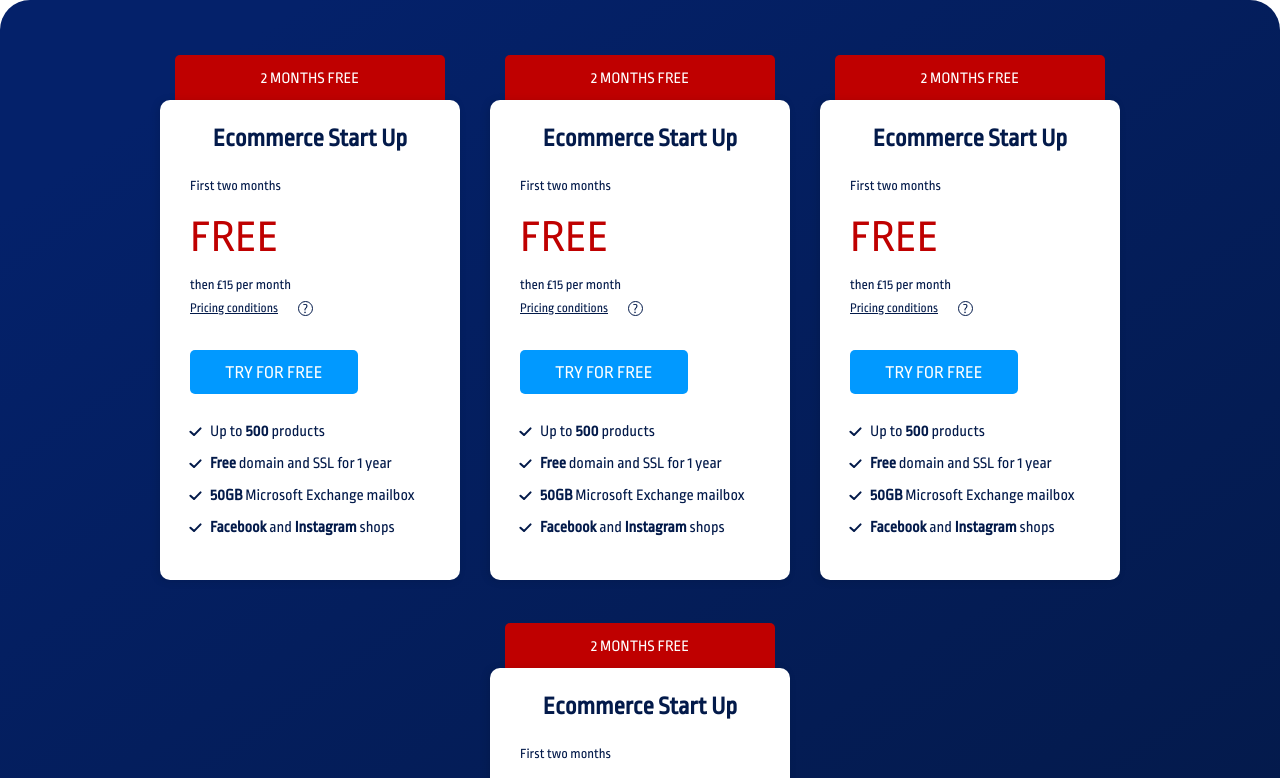
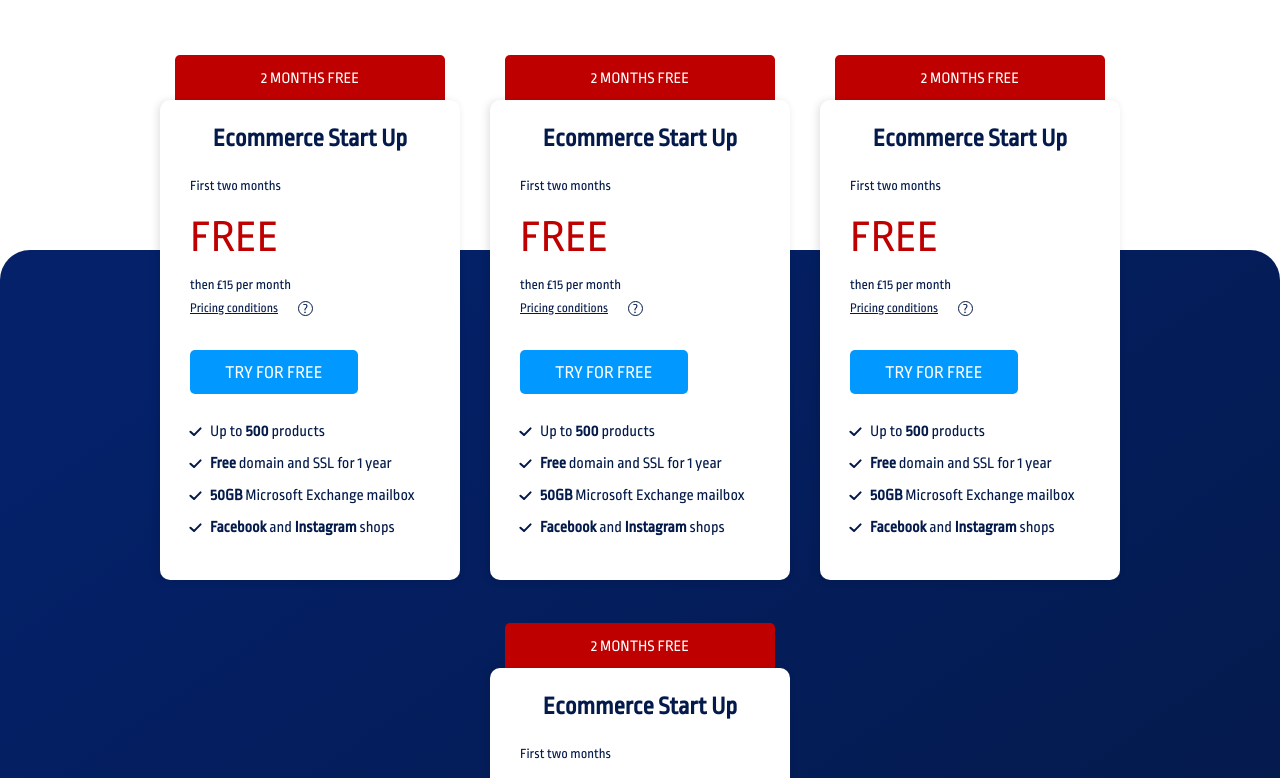
Before and after one commit to ex-jedi/web-developer-test, a website built with Parcel: page index.html in a window 1280 px wide. Shown: the top 778 px of the page. Built offline with nearby package versions, Linux system fonts and the light colour scheme.

Commit message:
E-commerce background and main max-widtjh

```diff
--- a/sass/main.scss
+++ b/sass/main.scss
@@ -33,6 +33,8 @@
 
 main {
   @include main-font-stack;
+  max-width: 200rem;
+  margin: 0 auto;
 }
 
 
@@ -73,17 +75,12 @@
     flex-wrap: wrap;
     justify-content: center;
     column-gap: 3rem;
-  }
 
-  @include min-breakpoint(900) {
-    padding: 10rem;
-  }
-
-  @include min-breakpoint(1507) {
     &::before {
       content: "";
       position: absolute;
-      top: 37%;
+      height: calc(100% - 25rem);
+      top: unset;
       bottom: 0;
       left: 0;
       right: 0;
@@ -91,6 +88,10 @@
       border-radius: 3rem;
       z-index: -10;
     }
+  }
+
+  @include min-breakpoint(900) {
+    padding: 10rem;
   }
 }
 
```
Also changed, not shown: 2 other files.
